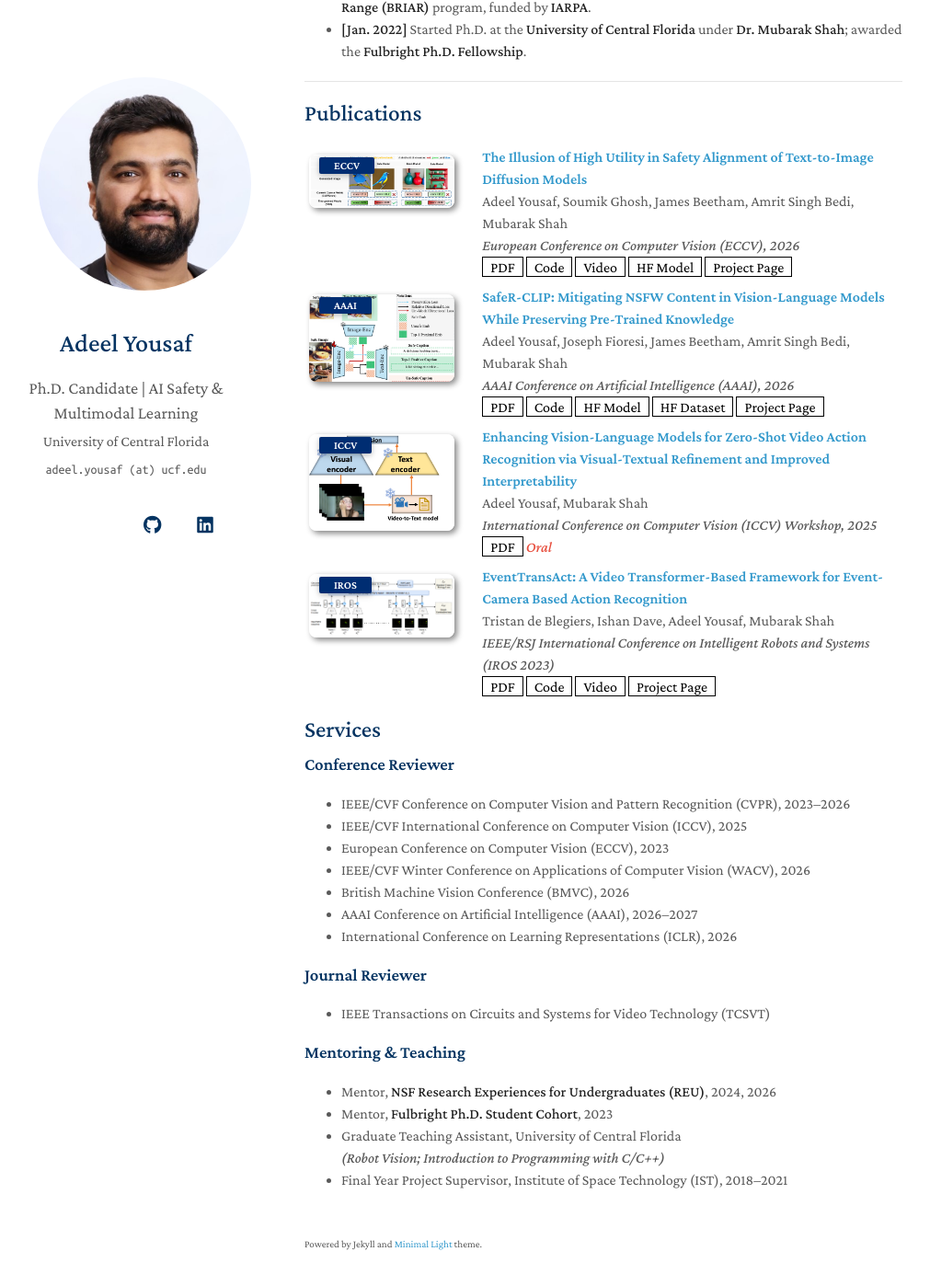
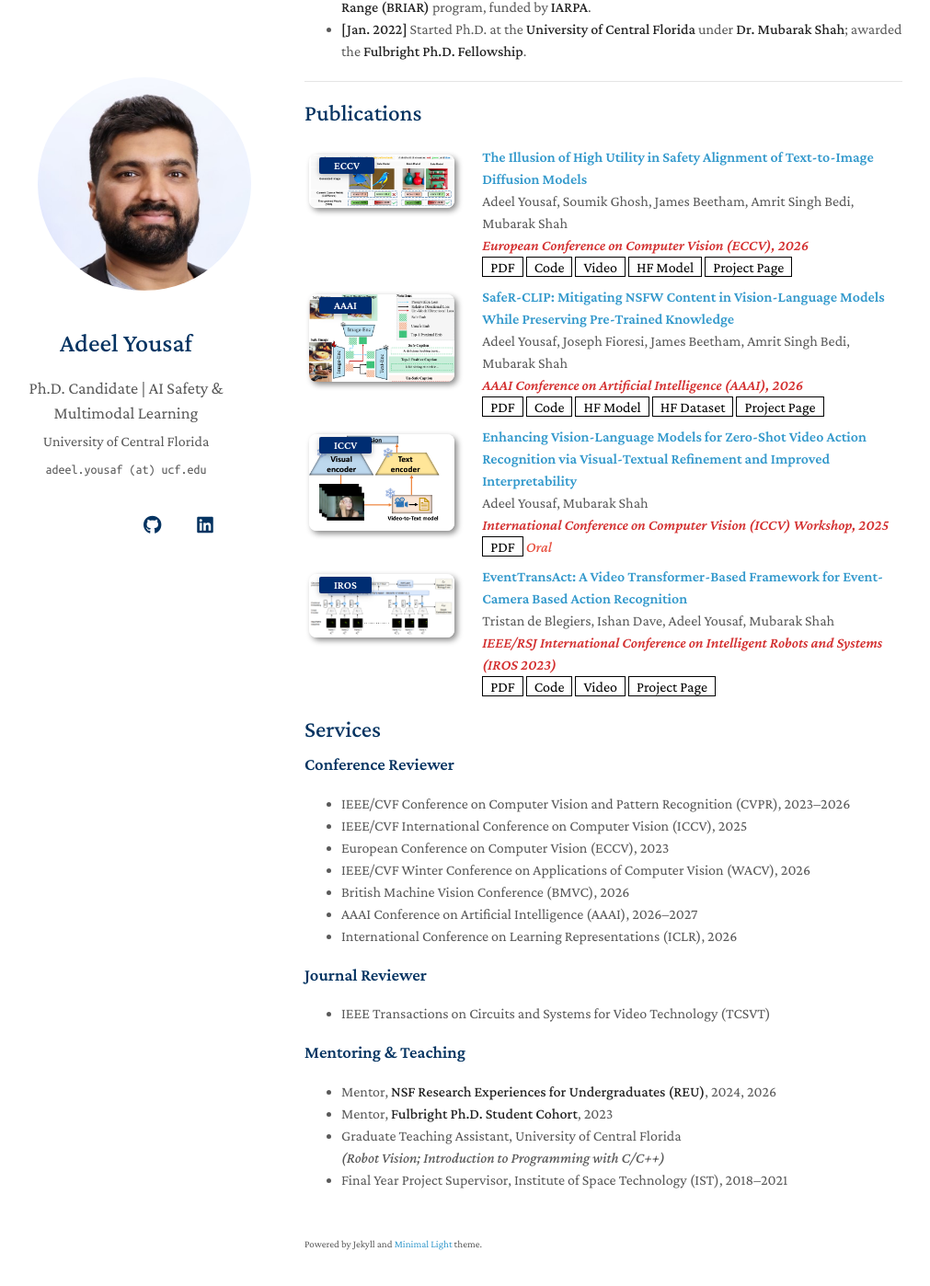
Before and after one commit to Adeelyousaf/Adeelyousaf.github.io, a Jekyll site: the page built from index.md, in a window 1280 px wide and 1400 px high, scrolled down 852 px. Shown: the whole window at 92% size, without its empty margins (139-1150 px from the left). Built offline with Jekyll 4.4.1, drawn with Linux system fonts in a browser that asks for light colours; a style sheet for code colours, icons or effects is not loaded; our own code applies the rules of GitHub Pages for plain Markdown files.

Commit message:
Color publication venue names red to match news styling
Co-Authored-By: Claude Fable 5.1 <noreply@anthropic.com>

```diff
--- a/_sass/minimal-light.scss
+++ b/_sass/minimal-light.scss
@@ -600,3 +600,8 @@ footer {
   font-weight: 700;
   color: #d32f2f;
 }
+
+.publications .periodical em {
+  font-weight: 600;
+  color: #d32f2f;
+}
```
